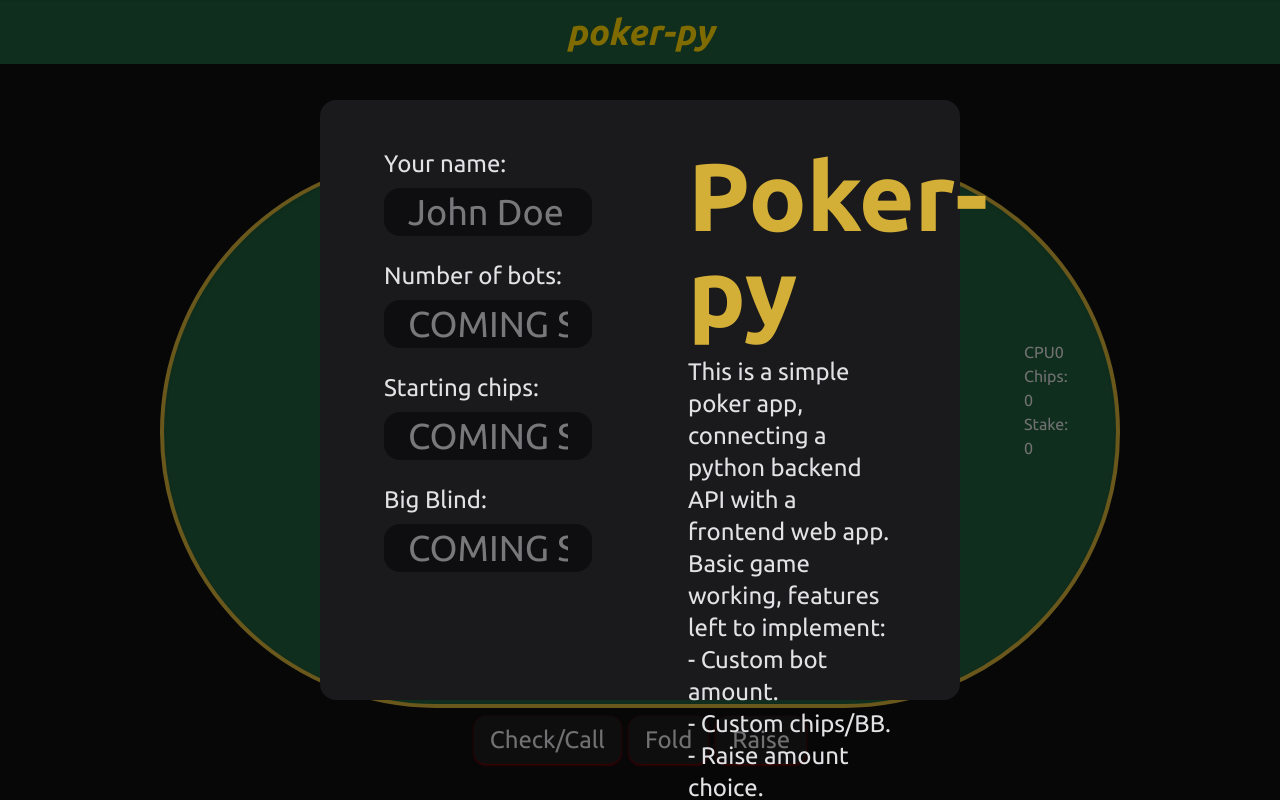
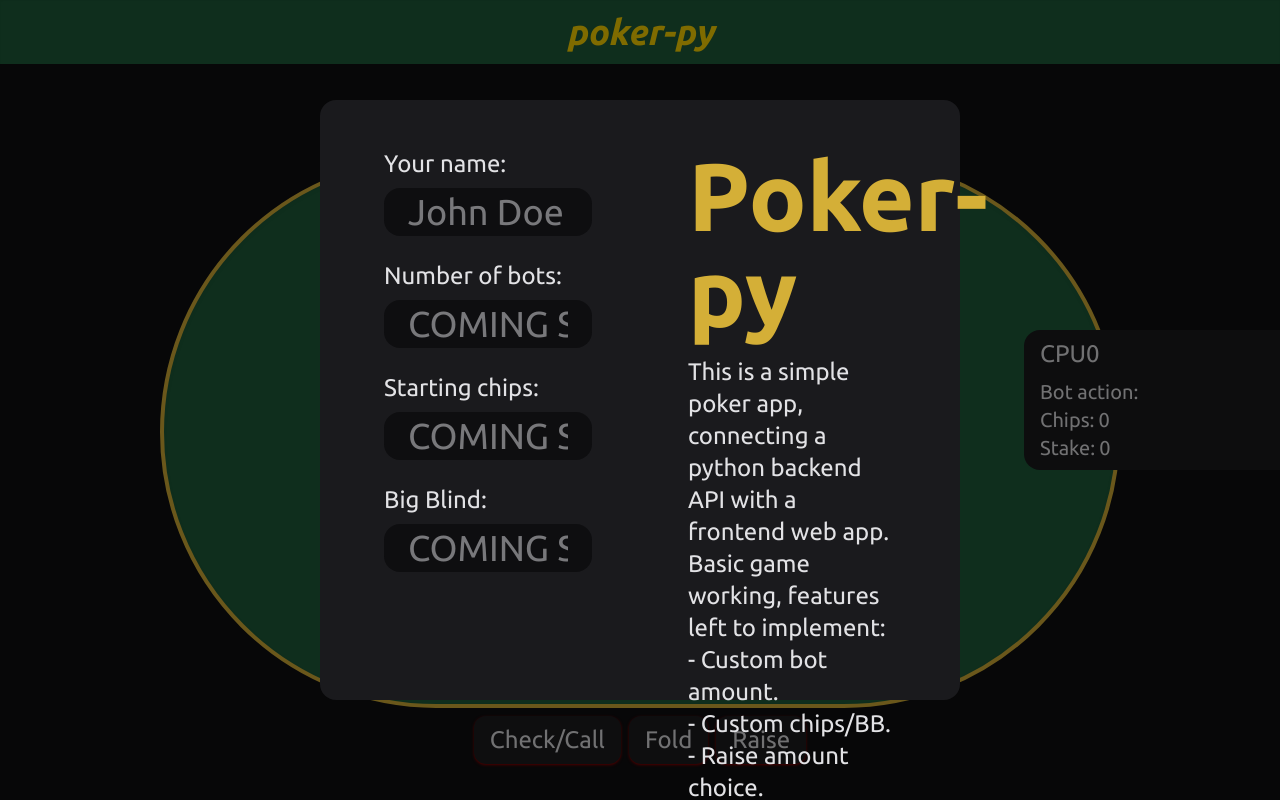
Before and after one commit to ktotopawel/poker-py, a React (Vite) app in the folder frontend/: page / in a window 1280 px wide. Built offline with nearby package versions, Linux system fonts and the light colour scheme.

Commit message:
refactor: Update Bot and Bots components for improved layout and styling

```diff
--- a/frontend/src/views/Game/Bot.tsx
+++ b/frontend/src/views/Game/Bot.tsx
@@ -33,37 +33,42 @@ const Bot = ({ botName, bot }: IBot) => {
   const cards = getCardsPath();
   return (
     <>
-      <div>
+      <div className="grid grid-cols-2 gap-2 bg-modal-background px-4 py-2 rounded-l-2xl">
         {cards[0] !== "" && cards[1] !== "" && (
           <div>
-            <div>
+            <div className="mb-2">
               <p>Cards for {botName}:</p>
-              {botResult?.is_winner && <p>WINNER!</p>}
             </div>
+            <div className="flex gap-1">
               {cards.map((card, index) => (
                 <img
                   src={card}
                   alt={`${botName}'s card ${index + 1}`}
                   key={index}
-                style={{
-                  width: "40px",
-                  height: "56px",
-                  border: "1px solid red",
-                }}
+                  className="h-32"
                 />
               ))}
             </div>
+            {botResult?.is_winner && (
+              <p className="text-gold-metallic">WINNER!</p>
             )}
-        <div>
-          <h2>{botName}</h2>
-          <p className="text-warning">{bot.status}</p>
-          <div>
+          </div>
+        )}
+        <div className="w-52 h-full flex flex-col gap-2">
+          <h2 className="text-2xl flex-none">{botName}</h2>
+          <div className="flex flex-col justify-between flex-auto">
+            <div className="text-xl flex gap-1">
+              <h4>Bot action:</h4>
+              <p className="text-accent">{bot.status}</p>
+            </div>
+            <div className="text-xl flex gap-1">
               <h4>Chips: </h4>
               <p>{bot.chips}</p>
             </div>
-          <div>
+            <div className="text-xl flex gap-1">
               <h4>Stake:</h4>
               <p>{bot.stake}</p>
+            </div>
           </div>
         </div>
       </div>
--- a/frontend/src/views/Game/Bots.tsx
+++ b/frontend/src/views/Game/Bots.tsx
@@ -7,7 +7,7 @@ const Bots = () => {
   const botNames = Object.keys(bots);
 
   return (
-    <div className="absolute right-0 top-0 h-full w-64 flex flex-col justify-around">
+    <div className="absolute right-0 top-0 h-full w-1/5 flex flex-col justify-around">
       {botNames.map((botName) => {
         const bot = bots[botName];
 
```
Lines whose indentation alone changed are shown as unchanged.
